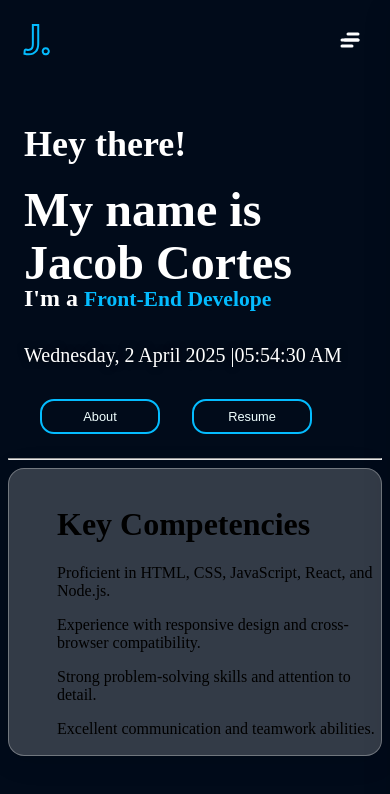
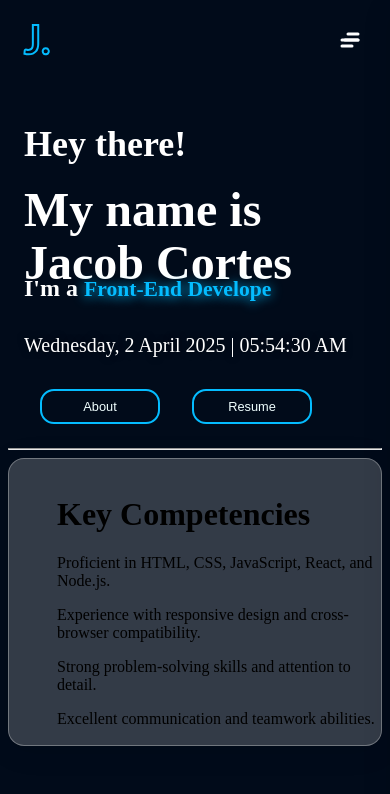
Before and after one commit to 02Jacode/PortfolioWebShowcase, a React (Vite) app: page / in a window 390 px wide. Shown: the top 794 px of the page. Built offline with nearby package versions, Linux system fonts and the light colour scheme.

Commit message:
glow eme

```diff
--- a/src/assets/body1.css
+++ b/src/assets/body1.css
@@ -56,6 +56,8 @@
   position: relative;
   color: rgb(4, 188, 255);
   margin-right: 5px;
+  text-shadow: 0 1px 12px rgba(4, 188, 255, 1.5);
+
 }
 
 .cursor {
@@ -91,7 +93,7 @@
     }
     .text-content h4
     {
-        margin-top: -5px;
+        margin-top: -15px;
         line-height: 1;
 
     }
--- a/src/body1.jsx
+++ b/src/body1.jsx
@@ -62,8 +62,7 @@ function Body1() {
             textShadow: '0 0 0.2cm rgba(0, 0, 0, 0.5)',
             fontSize: '20px'
           }}>
-            {time.dayOfWeek}, {time.fullDate} |
-             {time.timeString}
+            {time.dayOfWeek}, {time.fullDate} | {time.timeString}
           </div>
         </div>
         <div className="buttons">
```
